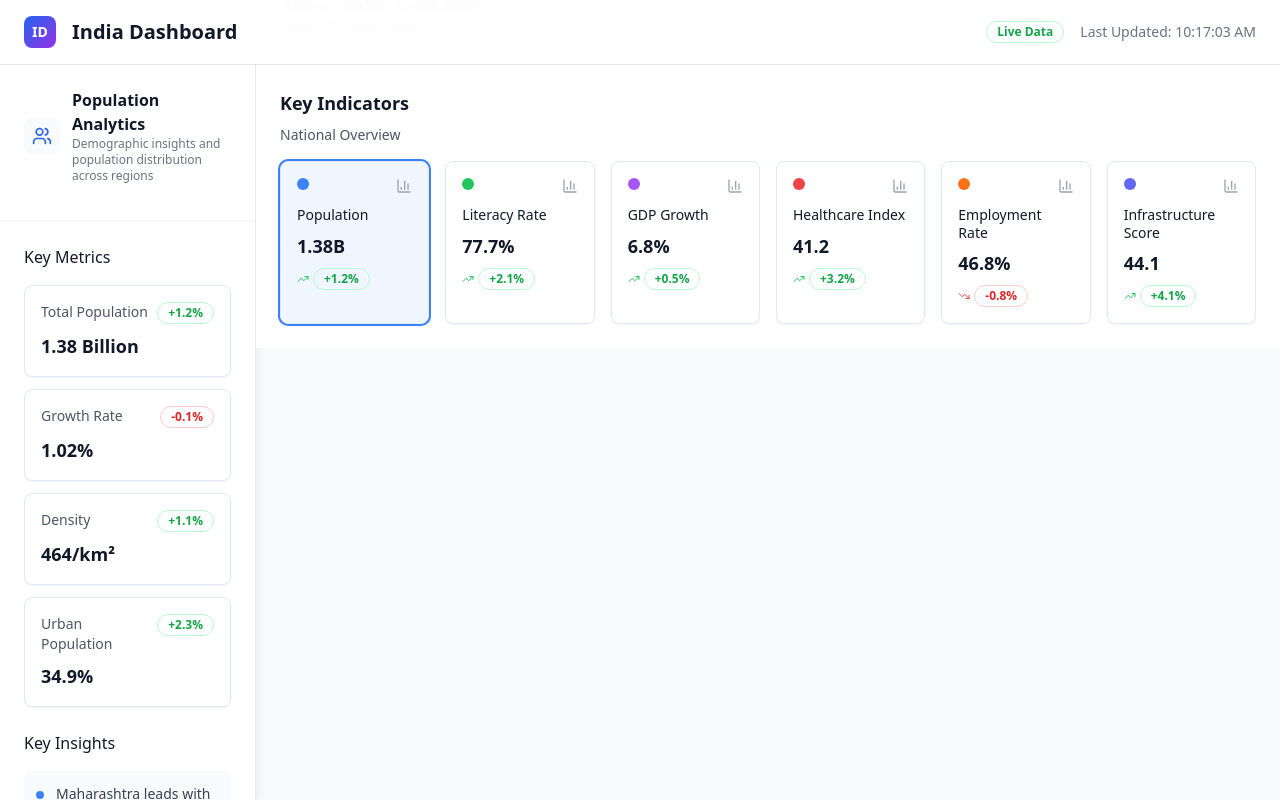
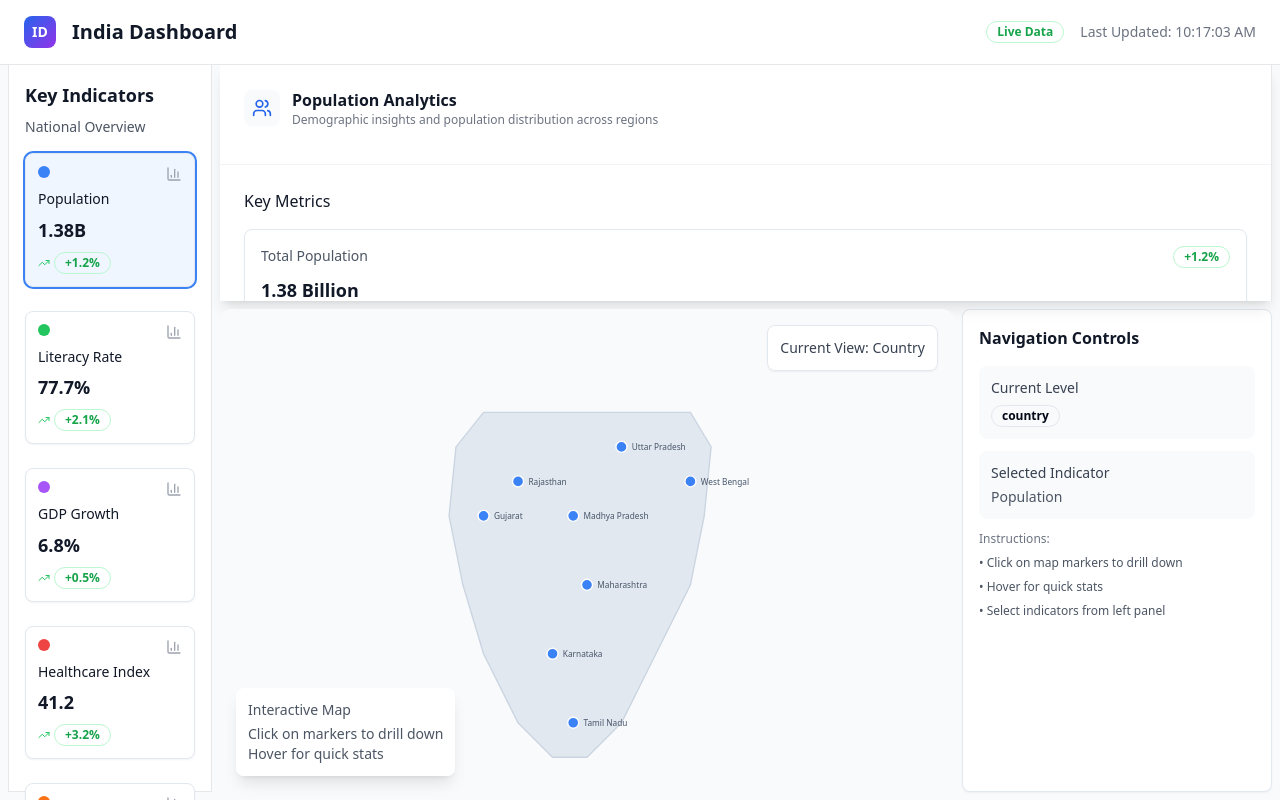
Before and after one commit to DTeam-Mitra/ADBP-Dashboard, a React (Vite) app: page / in a window 1280 px wide. Built offline with nearby package versions, Linux system fonts and the light colour scheme.

Commit message:
Refactor: Implement requested UI changes
Adjusted the layout and UI elements based on the provided image and instructions.

```diff
--- a/src/components/IndicatorPanel.tsx
+++ b/src/components/IndicatorPanel.tsx
@@ -5,15 +5,25 @@ import { Badge } from '@/components/ui/badge';
 import { TrendingUp, TrendingDown, BarChart3 } from 'lucide-react';
 import { cn } from '@/lib/utils';
 
-export const IndicatorPanel = ({
+interface IndicatorPanelProps {
+  indicators: any[];
+  selectedIndicator: string;
+  onIndicatorSelect: (id: string) => void;
+  selectedRegion: any;
+  className?: string;
+  vertical?: boolean;
+}
+
+export const IndicatorPanel: React.FC<IndicatorPanelProps> = ({
   indicators,
   selectedIndicator,
   onIndicatorSelect,
   selectedRegion,
-  className
+  className,
+  vertical = false
 }) => {
   return (
-    <div className={cn("bg-white border-t border-gray-200 p-6 w-full", className)}>
+    <div className={cn("bg-white border border-gray-200 p-4 w-full", className)}>
       <div className="mb-4">
         <h2 className="text-lg font-semibold text-gray-900 mb-2">Key Indicators</h2>
         <p className="text-sm text-gray-600">
@@ -21,20 +31,26 @@ export const IndicatorPanel = ({
         </p>
       </div>
 
-      {/* Indicators Grid - Full Width, 6 per row */}
-      <div className="grid grid-cols-6 gap-4 w-full">
+      {/* Indicators Layout */}
+      <div className={cn(
+        "gap-3 w-full",
+        vertical
+          ? "flex flex-col space-y-3"
+          : "grid grid-cols-6 gap-4"
+      )}>
         {indicators.map((indicator) => (
           <Card
             key={indicator.id}
             className={cn(
-              "p-4 cursor-pointer transition-all duration-200 hover:shadow-md w-full",
+              "p-3 cursor-pointer transition-all duration-200 hover:shadow-md w-full",
               selectedIndicator === indicator.id
                 ? "ring-2 ring-blue-500 bg-blue-50"
-                : "hover:bg-gray-50"
+                : "hover:bg-gray-50",
+              vertical ? "min-h-[100px]" : ""
             )}
             onClick={() => onIndicatorSelect(indicator.id)}
           >
-            <div className="flex items-start justify-between mb-3">
+            <div className="flex items-start justify-between mb-2">
               <div className={cn("w-3 h-3 rounded-full", indicator.color)}></div>
               <BarChart3 className="w-4 h-4 text-gray-400" />
             </div>
--- a/src/pages/Index.tsx
+++ b/src/pages/Index.tsx
@@ -60,20 +60,28 @@ const Index = () => {
     setSummaryFocused(focused);
   };
 
-  // Calculate dynamic widths based on summary focus
-  const summaryWidth = summaryFocused ? 'w-3/10' : 'w-1/5';
-  const mapWidth = summaryFocused ? 'w-7/10' : 'w-4/5';
-  const mapHeight = 'h-5/8';
-  const indicatorHeight = 'h-3/8';
-
   return (
     <div className="min-h-screen bg-gray-50 relative overflow-hidden">
+      {/* Fixed Navbar at top */}
       <Navbar />
 
-      {/* Main Content */}
-      <div className="flex h-screen pt-16">
-        {/* Summary Panel - Left Side (Dynamic width and z-index) */}
-        <div className={`${summaryWidth} transition-all duration-300 relative ${summaryScrolled || summaryFocused ? 'z-40' : 'z-10'}`}>
+      {/* Main Layout Grid */}
+      <div className="grid grid-cols-12 grid-rows-12 h-screen pt-16 gap-2 p-2">
+
+        {/* Left Side - Indicators Panel (Vertical) */}
+        <div className="col-span-2 row-span-12 relative z-10">
+          <IndicatorPanel
+            indicators={indicators}
+            selectedIndicator={selectedIndicator}
+            onIndicatorSelect={setSelectedIndicator}
+            selectedRegion={selectedRegion}
+            className="h-full w-full flex flex-col"
+            vertical={true}
+          />
+        </div>
+
+        {/* Top Right - Summary Panel */}
+        <div className={`col-span-10 row-span-4 relative transition-all duration-300 ${summaryScrolled || summaryFocused ? 'z-40' : 'z-20'}`}>
           <SummaryPanel
             selectedIndicator={selectedIndicator}
             selectedRegion={selectedRegion}
@@ -84,10 +92,8 @@ const Index = () => {
           />
         </div>
 
-        {/* Map and Indicators - Right Side (Dynamic width) */}
-        <div className={`${mapWidth} flex flex-col relative transition-all duration-300`}>
-          {/* Map Area (5:3 ratio with indicators) */}
-          <div className={`${mapHeight} relative transition-all duration-300 z-20 ${summaryScrolled && !summaryFocused ? 'blur-sm' : ''}`}>
+        {/* Main Center - Map */}
+        <div className={`col-span-7 row-span-8 relative transition-all duration-300 z-20 ${summaryScrolled && !summaryFocused ? 'blur-sm' : ''}`}>
           <InteractiveMap
             currentLevel={currentLevel}
             selectedRegion={selectedRegion}
@@ -113,16 +119,38 @@ const Index = () => {
           </div>
         </div>
 
-          {/* Indicator Panel - Bottom (3:5 ratio with map) - Full Width */}
-          <div className={`${indicatorHeight} transition-all duration-300 z-30 ${summaryScrolled && !summaryFocused ? 'blur-sm' : ''}`}>
-            <IndicatorPanel
-              indicators={indicators}
-              selectedIndicator={selectedIndicator}
-              onIndicatorSelect={setSelectedIndicator}
-              selectedRegion={selectedRegion}
-              className="h-full w-full"
-            />
+        {/* Bottom Right - NavBar/Control Panel */}
+        <div className="col-span-3 row-span-8 relative z-10">
+          <Card className="h-full p-4 bg-white">
+            <h3 className="font-semibold text-gray-900 mb-4">Navigation Controls</h3>
+            <div className="space-y-3">
+              <div className="p-3 bg-gray-50 rounded-lg">
+                <div className="text-sm font-medium text-gray-700 mb-1">Current Level</div>
+                <Badge variant="outline">{currentLevel}</Badge>
               </div>
+
+              {selectedRegion && (
+                <div className="p-3 bg-gray-50 rounded-lg">
+                  <div className="text-sm font-medium text-gray-700 mb-1">Selected Region</div>
+                  <div className="text-sm text-gray-600">{selectedRegion.name}</div>
+                </div>
+              )}
+
+              <div className="p-3 bg-gray-50 rounded-lg">
+                <div className="text-sm font-medium text-gray-700 mb-1">Selected Indicator</div>
+                <div className="text-sm text-gray-600">
+                  {indicators.find(i => i.id === selectedIndicator)?.name}
+                </div>
+              </div>
+
+              <div className="mt-6 space-y-2">
+                <div className="text-xs text-gray-500 font-medium">Instructions:</div>
+                <div className="text-xs text-gray-600">• Click on map markers to drill down</div>
+                <div className="text-xs text-gray-600">• Hover for quick stats</div>
+                <div className="text-xs text-gray-600">• Select indicators from left panel</div>
+              </div>
+            </div>
+          </Card>
         </div>
       </div>
 
```
Lines whose indentation alone changed are shown as unchanged.
